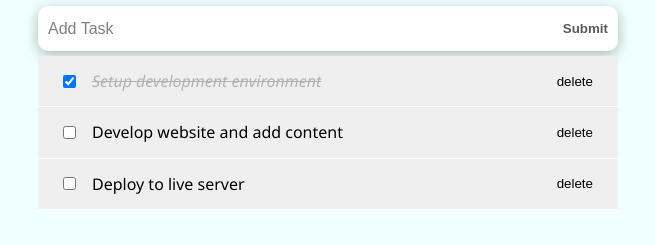
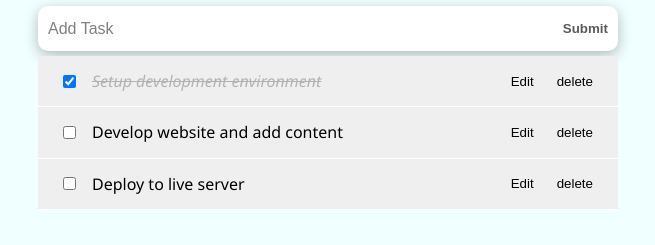
Before and after one commit to efoosag/react-todo-app, a React (Create React App) app: page / in a window 1280 px wide. Shown: the part 250-495 px from the top of the page, without its empty margins (312-967 px from the left). Built offline with nearby package versions, Linux system fonts and the light colour scheme.

Commit message:
add edit todo functionality

```diff
--- a/src/components/TodoItem.js
+++ b/src/components/TodoItem.js
@@ -1,20 +1,49 @@
-import React from 'react';
+import React, { useState } from 'react';
 import styles from './styles/TodoItem.module.css';
 
-function TodoItem({ itemTodo, handleChange, deleteTodo }) {
+function TodoItem({
+  itemTodo, handleChange, deleteTodo, setUpdateTitle,
+}) {
+  const [edit, setEdit] = useState(false);
+  const viewMode = { };
+  const editMode = { };
+
+  if (edit) {
+    viewMode.display = 'none';
+  } else {
+    editMode.display = 'none';
+  }
+
+  const handleEditing = () => {
+    setEdit(true);
+  };
+  const handleUpdatedDone = (e) => {
+    if (e.key === 'Enter') {
+      setEdit(false);
+    }
+  };
   return (
 
     <li className={styles.item}>
-      <div className={styles.content}>
+      <div className={styles.content} style={viewMode}>
         <input
           type="checkbox"
           checked={itemTodo.completed}
           onChange={() => handleChange(itemTodo.id)}
         />
         <span className={itemTodo.completed ? styles.completedStyle : null}>{itemTodo.title}</span>
+        <button type="button" onClick={handleEditing}>Edit</button>
         <button type="button" onClick={() => deleteTodo(itemTodo.id)}>delete</button>
       </div>
+      <input
+        type="text"
+        value={itemTodo.title}
+        className={styles.textInput}
+        style={editMode}
+        onChange={(e) => setUpdateTitle(e.target.value, itemTodo.id)}
+        onKeyDown={handleUpdatedDone}
 
+      />
     </li>
   );
 }
--- a/src/components/TodosList.js
+++ b/src/components/TodosList.js
@@ -1,7 +1,9 @@
 import React from 'react';
 import TodoItem from './TodoItem';
 
-function TodosList({ todosProps, handleChange, deleteTodo }) {
+function TodosList({
+  todosProps, handleChange, deleteTodo, setUpdateTitle,
+}) {
   return (
     <ul>
       {todosProps.map((todo) => (
@@ -10,6 +12,7 @@ function TodosList({ todosProps, handleChange, deleteTodo }) {
           itemTodo={todo}
           handleChange={handleChange}
           deleteTodo={deleteTodo}
+          setUpdateTitle={setUpdateTitle}
         />
       ))}
 
--- a/src/components/TodosLogic.js
+++ b/src/components/TodosLogic.js
@@ -48,10 +48,27 @@ function TodosLogic() {
     setTodos([...todos, newTodo]);
   };
 
+  const setUpdateTitle = (updatetitle, id) => {
+    setTodos((prevStste) => prevStste.map((todo) => {
+      if (todo.id === id) {
+        return {
+          ...todo,
+          title: updatetitle,
+        };
+      }
+      return todo;
+    }));
+  };
+
   return (
     <div>
       <InputTodo addTodoItem={addTodoItem} />
-      <TodosList todosProps={todos} handleChange={handleChange} deleteTodo={deleteTodo} />
+      <TodosList
+        todosProps={todos}
+        handleChange={handleChange}
+        deleteTodo={deleteTodo}
+        setUpdateTitle={setUpdateTitle}
+      />
     </div>
   );
 }
--- a/src/components/styles/TodoItem.module.css
+++ b/src/components/styles/TodoItem.module.css
@@ -31,3 +31,11 @@
     opacity: 0.4;
     text-decoration: line-through;
   }
+
+  .textInput {
+    width: 100%;
+    padding: 10px;
+    border: 1px solid #dfdfdf;
+    outline: none;
+    border-radius: 10px;
+  }
```
